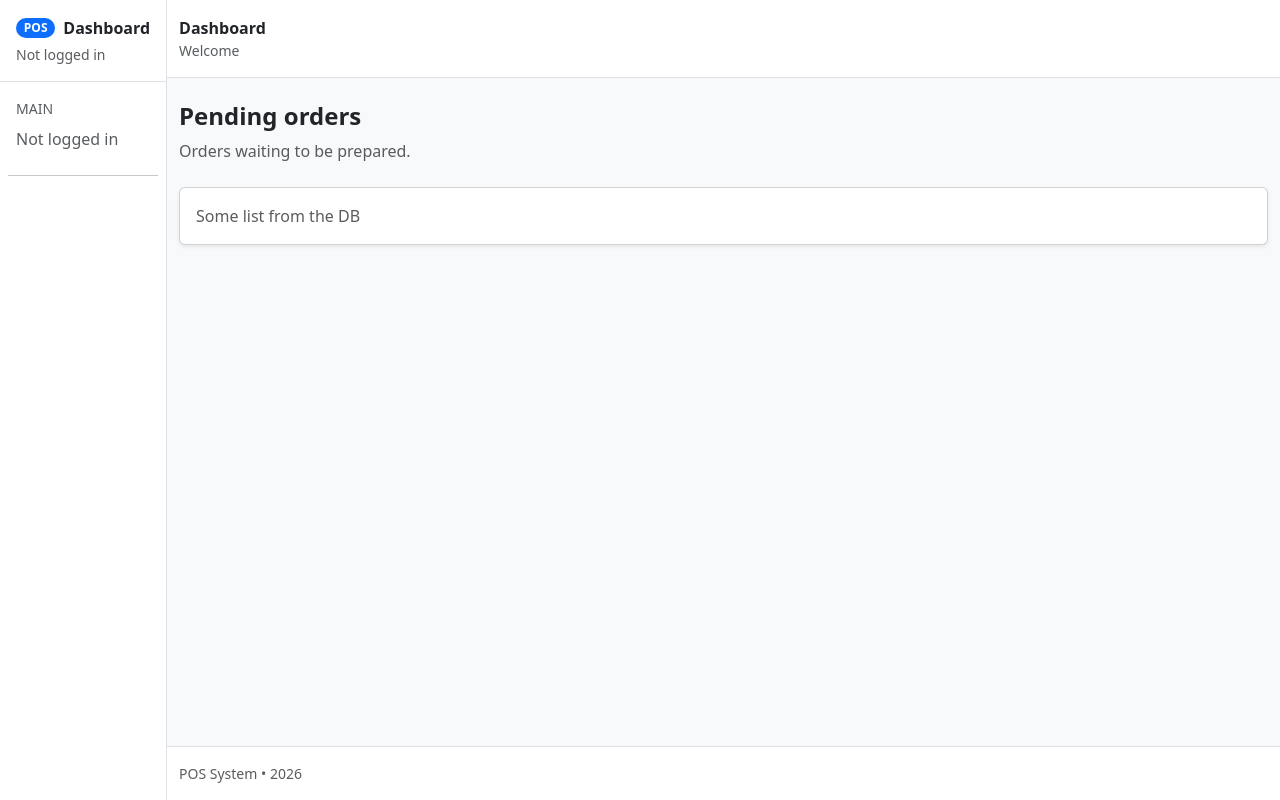
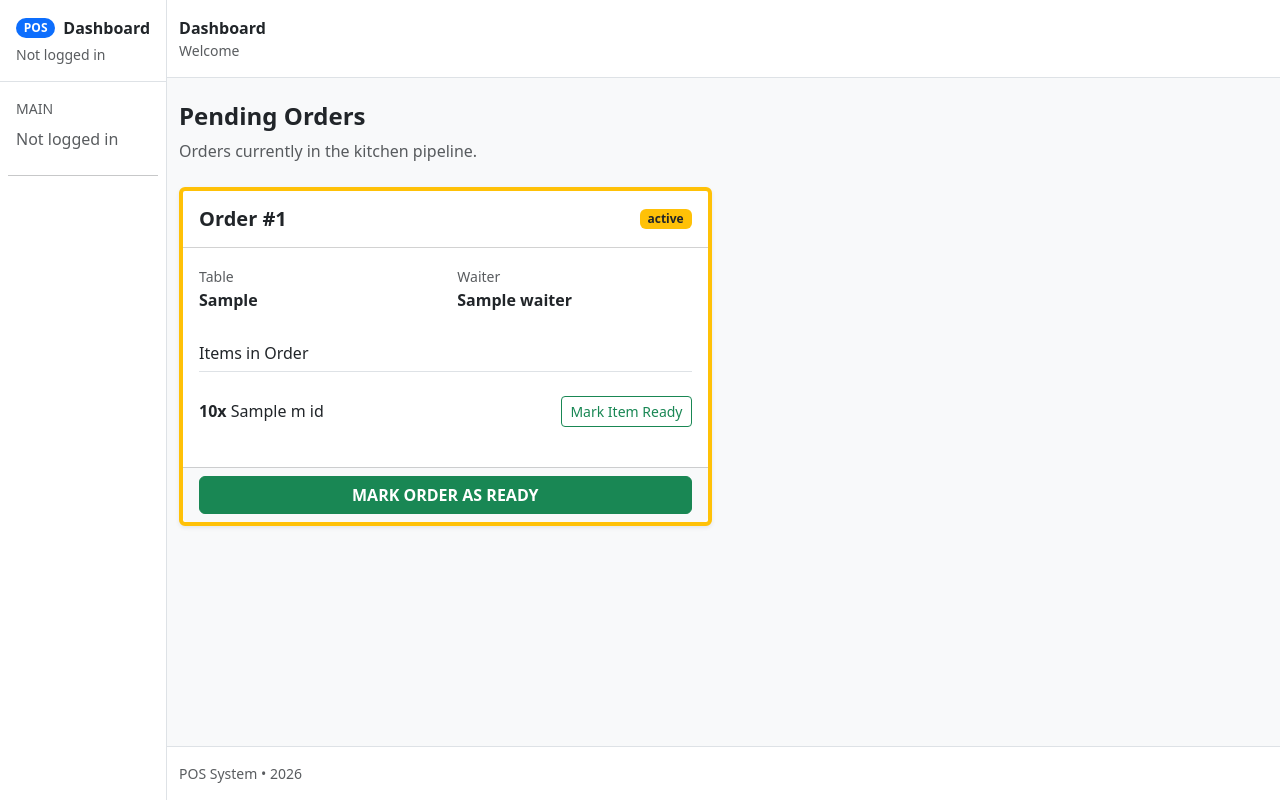
Before and after one commit to DemiFiend01/Point-Of-Sale-SE-project, a Django app: template Prototype1_Correct/POS_System/POS_app/templates/cook/Cook_view_pending_orders.html in a window 1280 px wide. Run offline with Django 3.2, Linux system fonts and the light colour scheme; the template is opened without the code that fills it: most values are stand-ins (such as "Sample title", 1, 10 or a date in 2020).

Commit message:
added html for cook, ._name accesible

```diff
--- a/Prototype1_Correct/POS_System/POS_app/models.py
+++ b/Prototype1_Correct/POS_System/POS_app/models.py
@@ -41,10 +41,15 @@ class Employees(models.Model):
         # if we want to check the hashed password with the unhashed that the user just gave us
         return check_password(raw_pass, self._password)
 
+    @property
+    def name(self):
+        return self._name
+
     def save(self, *args, **kwargs):  # override the default Django method
         if not self._password.startswith('pbkdf2_'):  # default hashing method
             self._password = make_password(self._password)
         super().save(*args, **kwargs)  # call the default Django method
+
 
 
 class Orders(models.Model):
--- a/Prototype1_Correct/POS_System/POS_app/templates/cook/Cook_mark_item_as_ready.html
+++ b/Prototype1_Correct/POS_System/POS_app/templates/cook/Cook_mark_item_as_ready.html
@@ -5,7 +5,7 @@
 
     <h1>Mark item as ready!</h1>
     <p>list of pending orders, choose one and then list of items inside to check off</p>
-
+    <p>Probably redundant, could be deleted later</p>
 
 </body>
 
--- a/Prototype1_Correct/POS_System/POS_app/templates/cook/Cook_mark_order_as_ready.html
+++ b/Prototype1_Correct/POS_System/POS_app/templates/cook/Cook_mark_order_as_ready.html
@@ -5,7 +5,7 @@
 
     <h1>Mark order as ready!</h1>
     <p>Some list from the DB</p>
-
+    <p>Probably redundant, could be deleted later</p>
 
 </body>
 
--- a/Prototype1_Correct/POS_System/POS_app/templates/cook/Cook_view_pending_orders.html
+++ b/Prototype1_Correct/POS_System/POS_app/templates/cook/Cook_view_pending_orders.html
@@ -1,23 +1,85 @@
 {% extends "layouts/app_base.html" %}
 
-{% block title %}Cook • POS{% endblock %}
-{% block page_header %}Pending orders{% endblock %}
+{% block title %}Cook • Pending Orders{% endblock %}
+{% block page_header %}Kitchen Queue{% endblock %}
 
 {% block content %}
 
 <div class="mb-4">
-    <h4 class="fw-semibold">Pending orders</h4>
-    <p class="text-muted mb-0">
-        Orders waiting to be prepared.
-    </p>
+    <h4 class="fw-semibold">Pending Orders</h4>
+    <p class="text-muted">Orders currently in the kitchen pipeline.</p>
 </div>
 
-<div class="card shadow-sm">
-    <div class="card-body">
-        <p class="text-muted mb-0">
-            Some list from the DB
-        </p>
+{% if orders %}
+    <div class="row">
+        {% for order in orders %}
+        <div class="col-12 col-xl-6 mb-4">
+            <div class="card shadow-sm h-100 border-start border-4 border-warning">
+                <div class="card-header bg-white d-flex justify-content-between align-items-center py-3">
+                    <h5 class="mb-0 fw-bold">Order #{{ order.displayed_id }}</h5>
+                    <span class="badge bg-warning text-dark">{{ order.status }}</span>
+                </div>
+
+                <div class="card-body">
+                    <div class="row mb-3">
+                        <div class="col-6">
+                            <small class="text-muted">Table</small>
+                            <p class="fw-semibold">{{ order.table_no }}</p>
+                        </div>
+                        <div class="col-6">
+                            <small class="text-muted">Waiter</small>
+                           <p class="fw-semibold">{{ order.waiter.name }}</p>
+                        </div>
+                    </div>
+
+                    <h6 class="border-bottom pb-2 mb-3">Items in Order</h6>
+                    <ul class="list-group list-group-flush mb-3">
+                        {% for rule in order.servingrules_set.all %}
+                            <li class="list-group-item d-flex justify-content-between align-items-center px-0">
+                                <div>
+                                    <span class="fw-bold">{{ rule.oi_id.quantity }}x</span>
+                                    {{ rule.oi_id.m_id.name }}
+                                </div>
+
+                                {% if rule.oi_id.status != "READY" %}
+                                    <form method="POST" action="{% url 'cook_mark_item_ready' %}">
+                                        {% csrf_token %}
+                                        <input type="hidden" name="order_id" value="{{ order.o_id }}">
+                                        <input type="hidden" name="item_id" value="{{ rule.oi_id.oi_id }}">
+                                        <button type="submit" class="btn btn-sm btn-outline-success">
+                                            Mark Item Ready
+                                        </button>
+                                    </form>
+                                {% else %}
+                                    <span class="badge bg-success">READY</span>
+                                {% endif %}
+                            </li>
+                        {% empty %}
+                            <li class="list-group-item text-muted fst-italic">
+                                No items found (Check ServingRules database)
+                            </li>
+                        {% endfor %}
+                    </ul>
+                </div>
+
+                <div class="card-footer bg-light">
+                    <form method="POST" action="{% url 'cook_mark_order_ready' %}">
+                        {% csrf_token %}
+                        <input type="hidden" name="order_id" value="{{ order.o_id }}">
+                        <button type="submit" class="btn btn-success w-100 fw-bold">
+                            MARK ORDER AS READY
+                        </button>
+                    </form>
+                </div>
+            </div>
+        </div>
+        {% endfor %}
     </div>
-</div>
+{% else %}
+    <div class="alert alert-success shadow-sm" role="alert">
+        <h4 class="alert-heading">All caught up!</h4>
+        <p>There are no pending orders at the moment.</p>
+    </div>
+{% endif %}
 
 {% endblock %}
```
